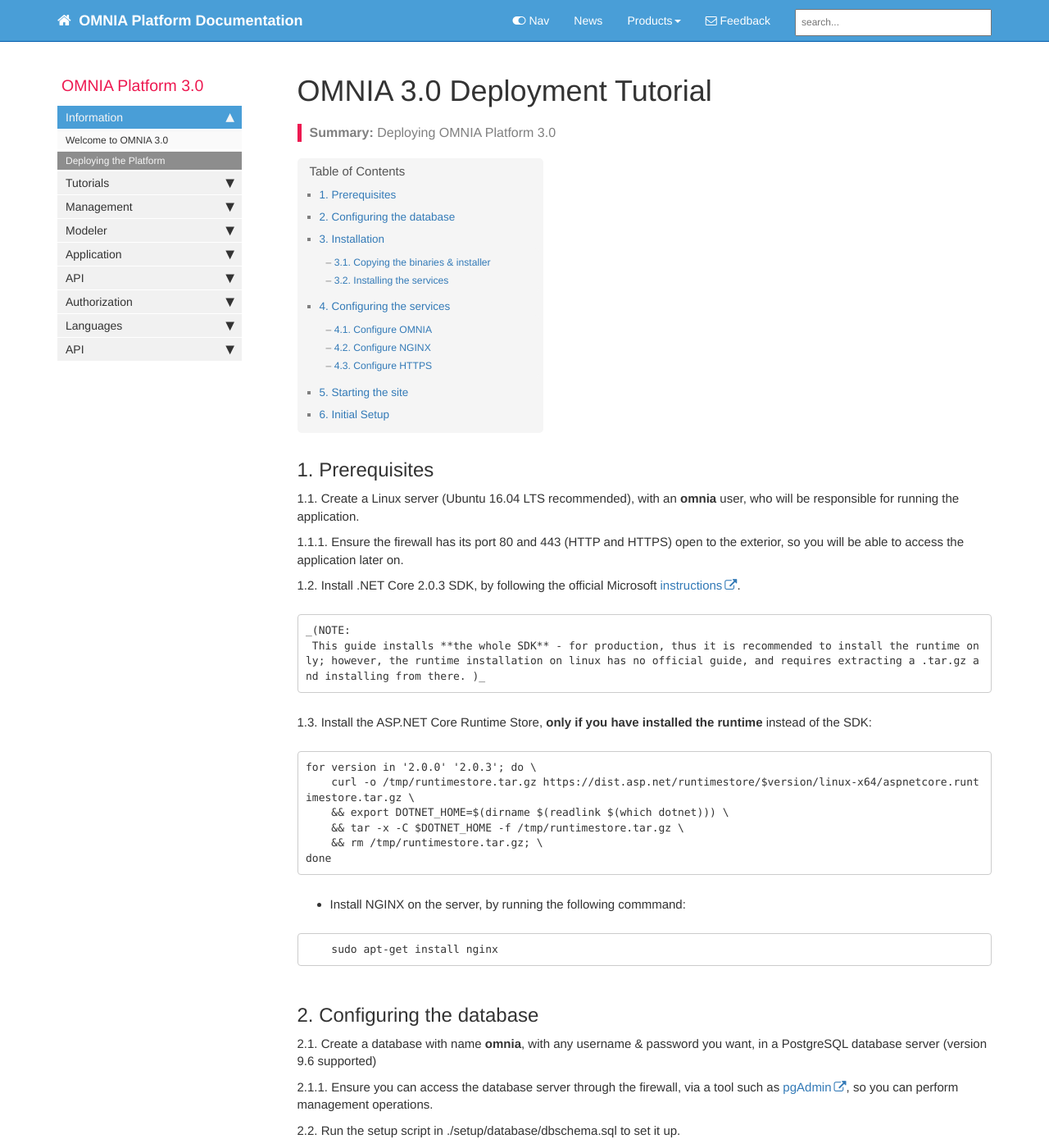
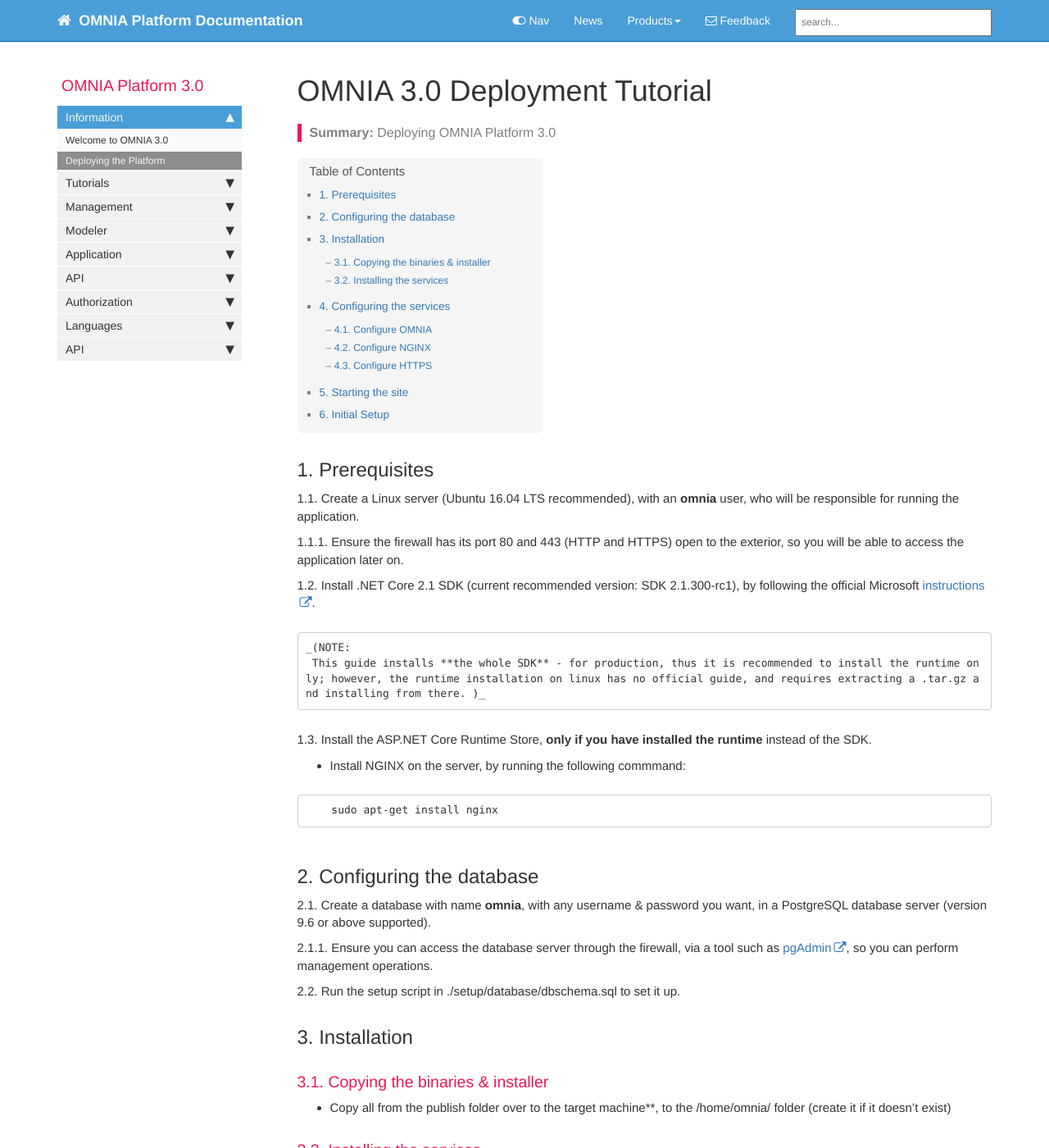
Before and after one commit to daniel8lopes/omnia3, a Jekyll site: the page built from docs/pages/omnia3/Introduction/omnia3_deploymenttutorial.md, in a window 1280 px wide and 1400 px high. Shown: the whole window at 82% size. Built offline with Jekyll 4.4.1, drawn with Linux system fonts in a browser that asks for light colours; nearby versions of some CDN libraries; comment, search, counter and statistics services are not loaded.

Commit message:
Update deployment for ASP.NET core 2.1

````diff
--- a/docs/pages/omnia3/Introduction/omnia3_deploymenttutorial.md
+++ b/docs/pages/omnia3/Introduction/omnia3_deploymenttutorial.md
@@ -14,20 +14,12 @@ folder: omnia3
 
 1.1.1. Ensure the firewall has its port 80 and 443 (HTTP and HTTPS) open to the exterior, so you will be able to access the application later on.
 
-1.2. Install .NET Core 2.0.3 SDK, by following the official Microsoft [instructions](https://docs.microsoft.com/en-us/dotnet/core/linux-prerequisites?tabs=netcore2x).
+1.2. Install .NET Core 2.1 SDK (current recommended version: SDK 2.1.300-rc1), by following the official Microsoft [instructions](https://docs.microsoft.com/en-us/dotnet/core/linux-prerequisites?tabs=netcore2x).
 
     _(NOTE:
      This guide installs **the whole SDK** - for production, thus it is recommended to install the runtime only; however, the runtime installation on linux has no official guide, and requires extracting a .tar.gz and installing from there. )_
 
-1.3. Install the ASP.NET Core Runtime Store, **only if you have installed the runtime** instead of the SDK:
-```
-for version in '2.0.0' '2.0.3'; do \
-    curl -o /tmp/runtimestore.tar.gz https://dist.asp.net/runtimestore/$version/linux-x64/aspnetcore.runtimestore.tar.gz \
-    && export DOTNET_HOME=$(dirname $(readlink $(which dotnet))) \
-    && tar -x -C $DOTNET_HOME -f /tmp/runtimestore.tar.gz \
-    && rm /tmp/runtimestore.tar.gz; \
-done
-```
+1.3. Install the ASP.NET Core Runtime Store, **only if you have installed the runtime** instead of the SDK.
 
 - Install NGINX on the server, by running the following commmand:
 
@@ -36,7 +28,7 @@ done
 ```
 
 ## 2. Configuring the database
-2.1. Create a database with name **omnia**, with any username & password you want, in a PostgreSQL database server (version 9.6 supported)
+2.1. Create a database with name **omnia**, with any username & password you want, in a PostgreSQL database server (version 9.6 or above supported).
 
 2.1.1. Ensure you can access the database server through the firewall, via a tool such as [pgAdmin](https://www.pgadmin.org/), so you can perform management operations.
 
````
